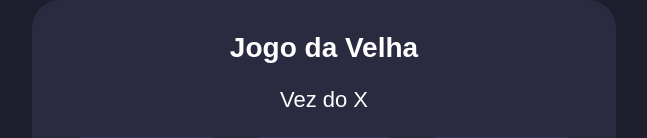
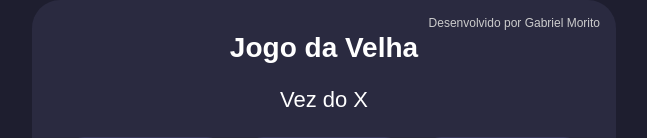
Before and after one commit to sigodevolta444-cell/Jogo-da-Velha, a plain HTML site: page index.html in a window 1280 px wide. Shown: the top 138 px of the page, without its empty margins (316-963 px from the left). Drawn offline with Linux system fonts and the light colour scheme.

Commit message:
Atualizar o index.html

```diff
--- a/index.html
+++ b/index.html
@@ -110,6 +110,7 @@ button {
 
 <div class="container">
     <h2>Jogo da Velha</h2>
+    <div class="developer">Desenvolvido por Gabriel Morito</div>
     <div id="status">Vez do X</div>
 
     <div class="board">
```
